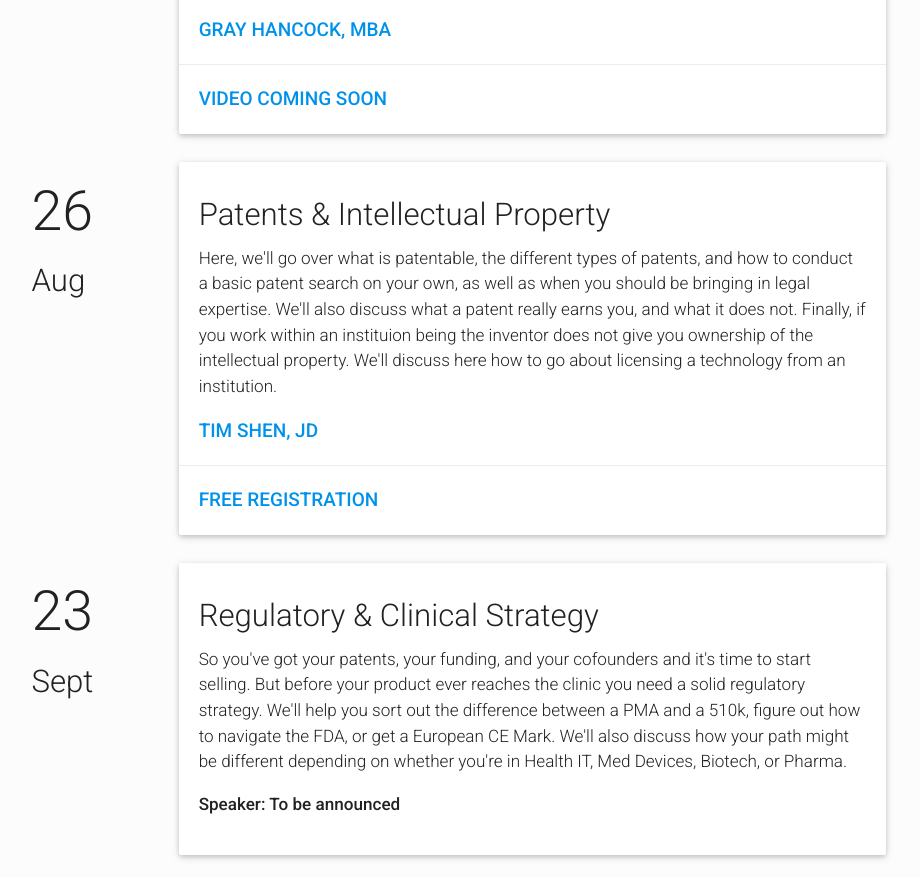
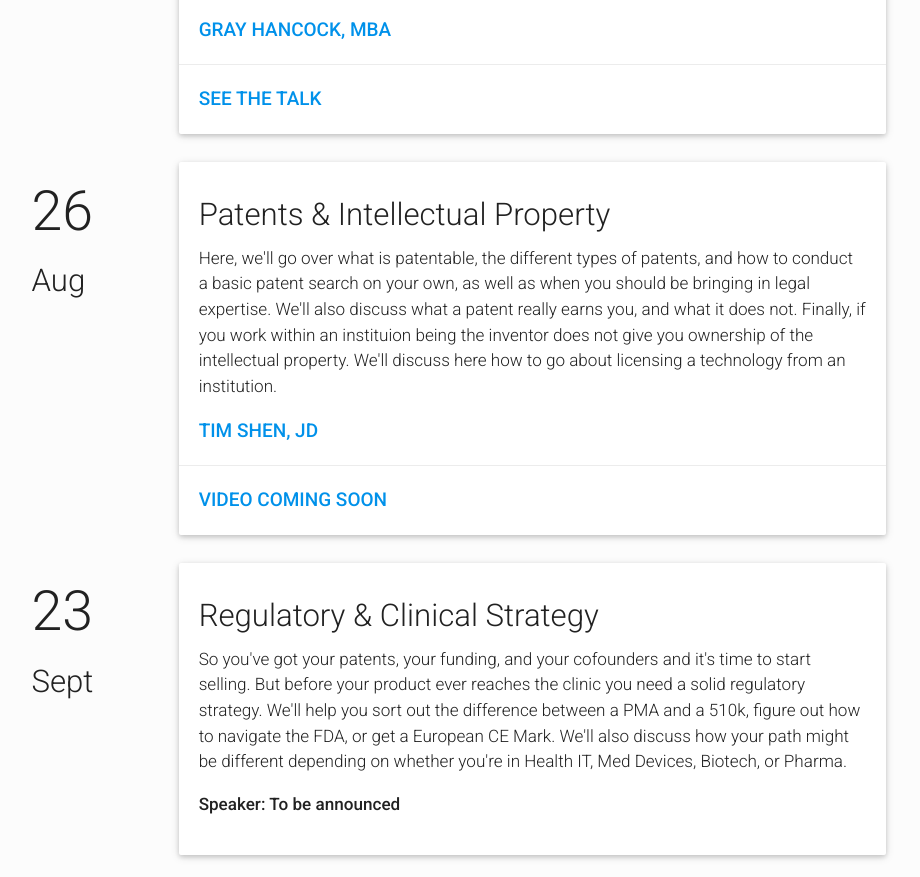
Before and after one commit to wclifton1/materialize-env, a plain HTML site: page foundations.html in a window 1280 px wide. Shown: the part 3347-4224 px from the top of the page, without its empty margins (93-1013 px from the left). Drawn offline with nearby package versions, Linux system fonts and the light colour scheme.

Commit message:
update with link to gray hancock video

```diff
--- a/foundations.html
+++ b/foundations.html
@@ -179,7 +179,7 @@
                       <a href="#gray">Gray Hancock, MBA</a>
                     </div>
                     <div class="card-action">
-                    <a class="right-align" >Video Coming Soon</a>
+                      <a class="right-align" href="https://youtu.be/7Ub5AFvEz8w" target="_blank">See the talk</a>
                     </div>
                   </div>
                 </div>
@@ -194,7 +194,7 @@
                       <a href="#tim">Tim Shen, JD</a>
                     </div>
                     <div class="card-action">
-                      <a class="right-align" href="https://www.eventbrite.com/e/patents-intellectual-property-tickets-18236101671">Free Registration</a>
+                      <a class="right-align" >Video Coming Soon</a>
                     </div>
                   </div>
                 </div>
```
